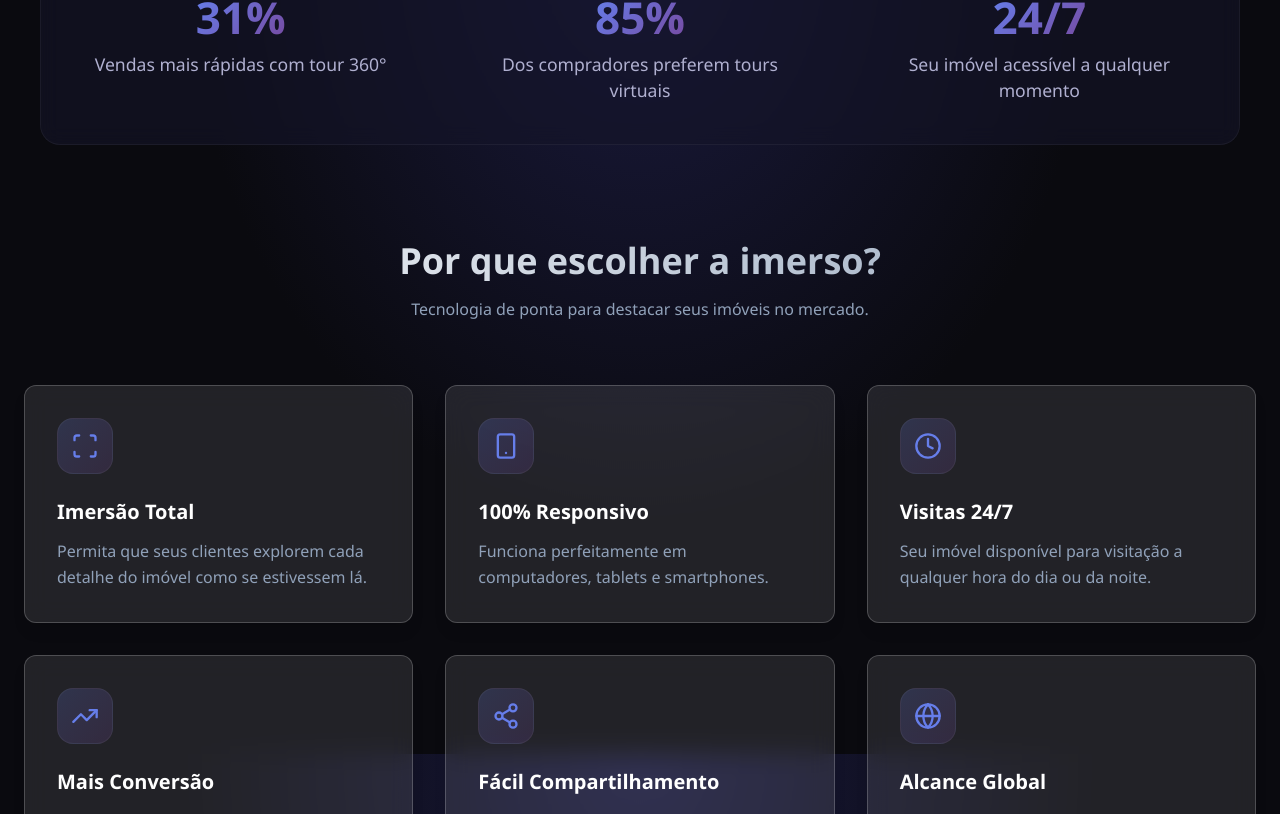
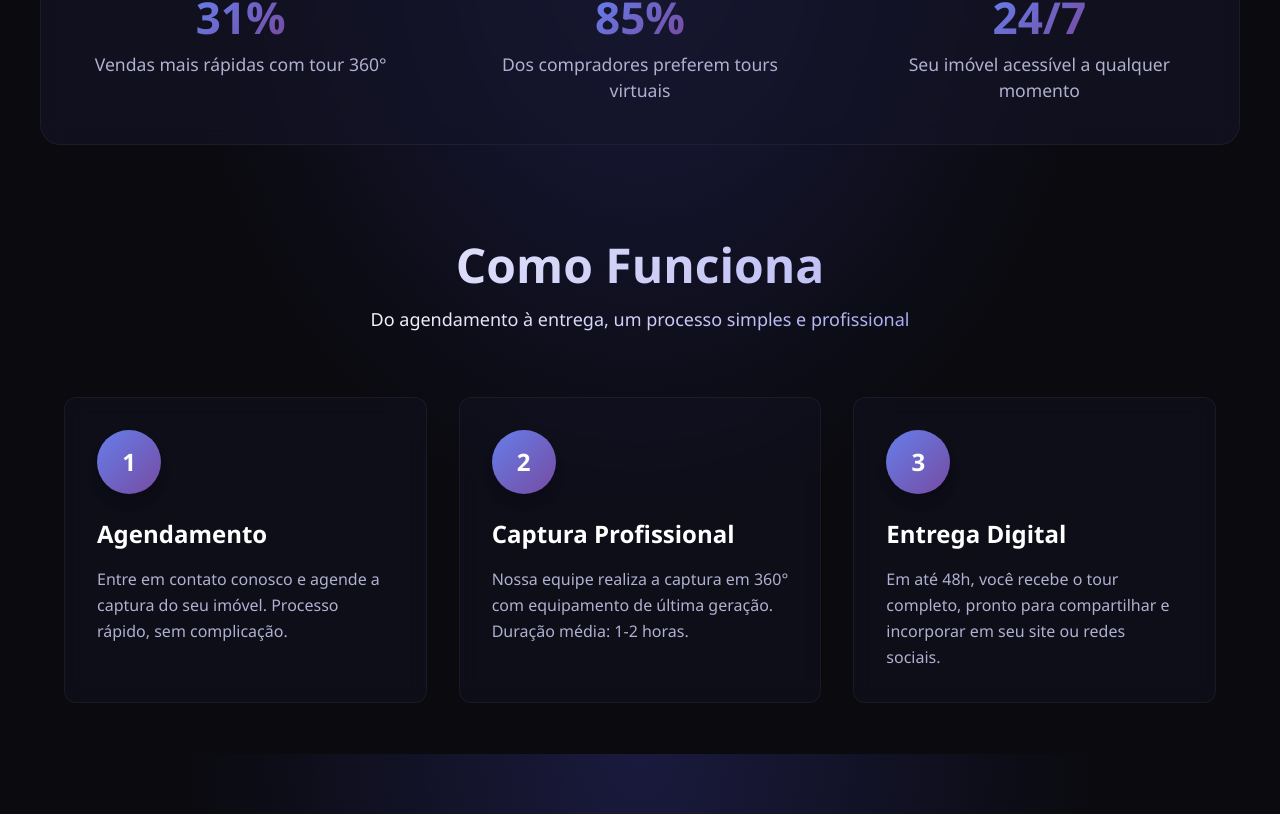
Before and after one commit to robdll/imerso, a Next.js app: page / in a window 1280 px wide. Shown: the part 846-1660 px from the top of the page. Built offline with nearby package versions, Linux system fonts and the light colour scheme.

Commit message:
adds how to section

```diff
--- a/app/globals.css
+++ b/app/globals.css
@@ -30,3 +30,15 @@
     overflow-x: hidden;
   }
 }
+
+@layer components {
+  .how-it-works-card {
+    transition: all 0.3s ease;
+  }
+
+  .how-it-works-card:hover {
+    transform: translateY(-10px);
+    border-color: rgba(102, 126, 234, 0.3);
+    box-shadow: 0 20px 40px rgba(102, 126, 234, 0.2);
+  }
+}
--- a/app/page.tsx
+++ b/app/page.tsx
@@ -3,6 +3,7 @@ import { Navbar } from "@/components/layout/Navbar";
 import { Footer } from "@/components/layout/Footer";
 import { HeroSection } from "@/components/sections/HeroSection";
 import { NumbersSection } from "@/components/sections/NumbersSection";
+import { HowItWorksSection } from "@/components/sections/HowItWorksSection";
 import { FeaturesSection } from "@/components/sections/FeaturesSection";
 import { ContactSection } from "@/components/sections/ContactSection";
 import { WhatsAppButton } from "@/components/ui/WhatsAppButton";
@@ -16,7 +17,7 @@ export default function Home() {
 
       <NumbersSection />
 
-
+      <HowItWorksSection />
 
       <FeaturesSection />
 
--- /dev/null
+++ b/components/sections/HowItWorksSection.tsx
@@ -0,0 +1,88 @@
+// FILE: @/components/sections/HowItWorksSection.tsx
+const steps = [
+  {
+    number: "1",
+    title: "Agendamento",
+    description: "Entre em contato conosco e agende a captura do seu imóvel. Processo rápido, sem complicação.",
+  },
+  {
+    number: "2",
+    title: "Captura Profissional",
+    description: "Nossa equipe realiza a captura em 360° com equipamento de última geração. Duração média: 1-2 horas.",
+  },
+  {
+    number: "3",
+    title: "Entrega Digital",
+    description: "Em até 48h, você recebe o tour completo, pronto para compartilhar e incorporar em seu site ou redes sociais.",
+  },
+];
+
+export const HowItWorksSection = () => {
+  return (
+    <section id="como-funciona" className="py-24 relative">
+      <div className="container mx-auto px-6">
+        <div className="text-center mb-16">
+          <h2
+            className="text-4xl md:text-5xl font-bold mb-4"
+            style={{
+              background: 'linear-gradient(135deg, #ffffff 0%, #a0a0f0 100%)',
+              WebkitTextFillColor: 'transparent',
+              backgroundClip: 'text',
+            }}
+          >
+            Como Funciona
+          </h2>
+          <p
+            className="text-lg max-w-2xl mx-auto"
+            style={{
+              background: 'linear-gradient(135deg, #ffffff 0%, #a0a0f0 100%)',
+              WebkitTextFillColor: 'transparent',
+              backgroundClip: 'text',
+            }}
+          >
+            Do agendamento à entrega, um processo simples e profissional
+          </p>
+        </div>
+
+        <div className="grid md:grid-cols-3 gap-8 max-w-6xl mx-auto">
+          {steps.map((step, index) => (
+            <div
+              key={index}
+              className="how-it-works-card group relative rounded-xl p-8 transition-all duration-300"
+              style={{
+                background: 'rgba(20, 20, 40, 0.4)',
+                backdropFilter: 'blur(10px)',
+                border: '1px solid rgba(255, 255, 255, 0.05)',
+              }}
+            >
+              {/* Numbered Icon */}
+              <div className="mb-6">
+                <div
+                  className="w-16 h-16 rounded-full flex items-center justify-center text-white font-bold text-2xl shadow-lg transition-transform duration-300"
+                  style={{
+                    background: 'linear-gradient(135deg, #667eea 0%, #764ba2 100%)',
+                  }}
+                >
+                  {step.number}
+                </div>
+              </div>
+
+              {/* Card Title */}
+              <h3 className="text-xl md:text-2xl font-bold text-white mb-4 group-hover:text-primary transition-colors duration-300">
+                {step.title}
+              </h3>
+
+              {/* Card Description */}
+              <p className="text-[#b0b0d0] leading-relaxed text-base">
+                {step.description}
+              </p>
+
+              {/* Hover Glow Effect */}
+              <div className="absolute inset-0 rounded-xl bg-gradient-to-r from-primary/0 via-primary/0 to-[#764ba2]/0 opacity-0 group-hover:opacity-10 transition-opacity duration-300 pointer-events-none"></div>
+            </div>
+          ))}
+        </div>
+      </div>
+    </section>
+  );
+};
```
